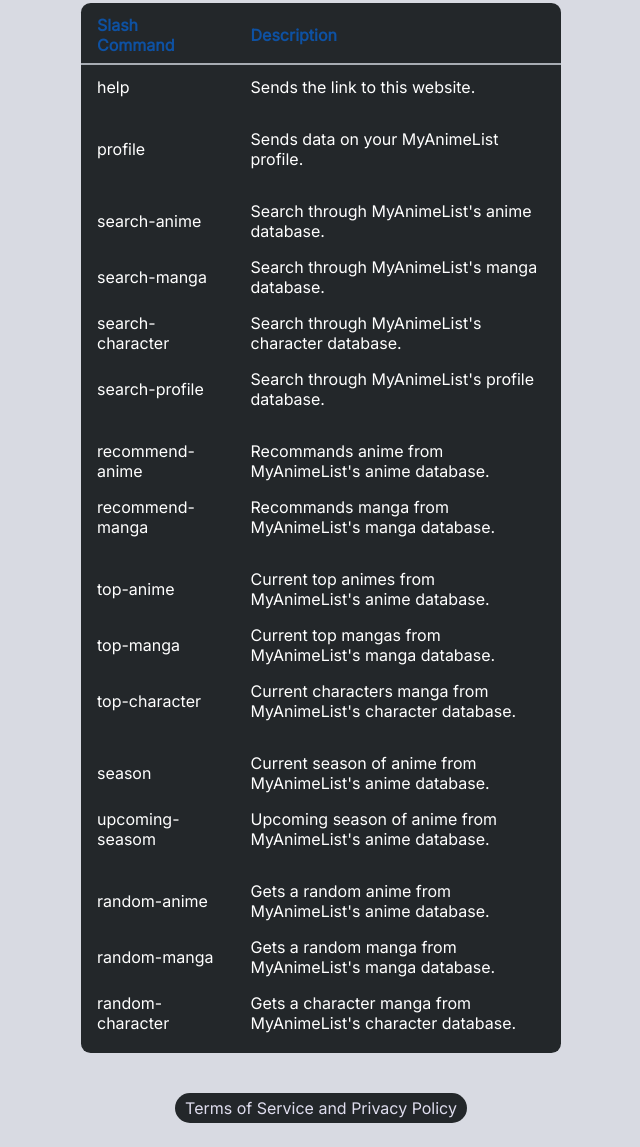
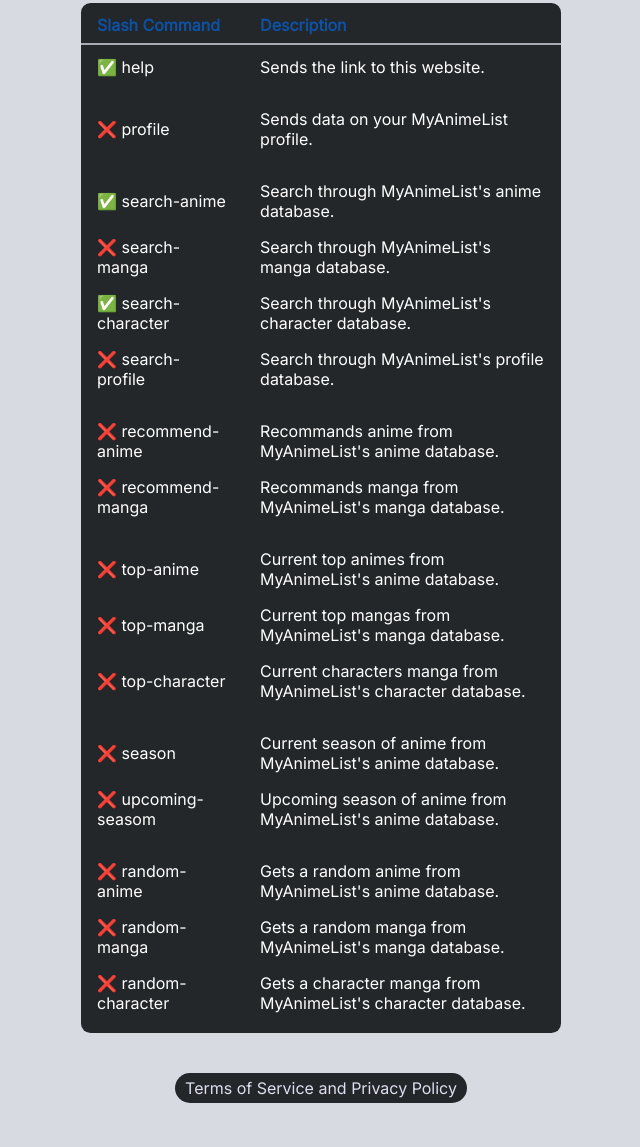
Before and after one commit to dracoishere/myanimebot, a plain HTML site: page index.html in a window 1280 px wide. Shown: the part 397-1544 px from the top of the page, without its empty margins (319-959 px from the left). Drawn offline with Linux system fonts and the light colour scheme.

Commit message:
update status of commands

```diff
--- a/index.html
+++ b/index.html
@@ -27,78 +27,78 @@
 
                 <tbody>
                     <tr>
-                        <td>help</td>
+                        <td>✅ help</td>
                         <td>Sends the link to this website.</td>
                     </tr>
                 <tbody>
                     <tr>
-                        <td>profile</td>
+                        <td>❌ profile</td>
                         <td>Sends data on your MyAnimeList profile.</td>
                     </tr>
                 <tbody>
                     <tr>
                     <tr>
-                        <td>search-anime</td>
+                        <td>✅ search-anime</td>
                         <td>Search through MyAnimeList's anime database.</td>
                     </tr>
                     <tr>
-                        <td>search-manga</td>
+                        <td>❌ search-manga</td>
                         <td>Search through MyAnimeList's manga database.</td>
                     </tr>
                     <tr>
-                        <td>search-character</td>
+                        <td>✅ search-character</td>
                         <td>Search through MyAnimeList's character database.</td>
                     </tr>
                     <tr>
-                        <td>search-profile</td>
+                        <td>❌ search-profile</td>
                         <td>Search through MyAnimeList's profile database.</td>
                     </tr>
                 </tbody>
                 <tr>
                     <tr>
-                        <td>recommend-anime</td>
+                        <td>❌ recommend-anime</td>
                         <td>Recommands anime from MyAnimeList's anime database.</td>
                     </tr>
                     <tr>
-                        <td>recommend-manga</td>
+                        <td>❌ recommend-manga</td>
                         <td>Recommands manga from MyAnimeList's manga database.</td>
                     </tr>
                 </tbody>
                 <tr>
                     <tr>
-                        <td>top-anime</td>
+                        <td>❌ top-anime</td>
                         <td>Current top animes from MyAnimeList's anime database.</td>
                     </tr>
                     <tr>
-                        <td>top-manga</td>
+                        <td>❌ top-manga</td>
                         <td>Current top mangas from MyAnimeList's manga database.</td>
                     </tr>
                     <tr>
-                        <td>top-character</td>
+                        <td>❌ top-character</td>
                         <td>Current characters manga from MyAnimeList's character database.</td>
                     </tr>
                 </tbody>
                 <tr>
                     <tr>
-                        <td>season</td>
+                        <td>❌ season</td>
                         <td>Current season of anime from MyAnimeList's anime database.</td>
                     </tr>
                     <tr>
-                        <td>upcoming-seasom</td>
+                        <td>❌ upcoming-seasom</td>
                         <td>Upcoming season of anime from MyAnimeList's anime database.</td>
                     </tr>
                 </tbody>
                 <tr>
                     <tr>
-                        <td>random-anime</td>
+                        <td>❌ random-anime</td>
                         <td>Gets a random anime from MyAnimeList's anime database.</td>
                     </tr>
                     <tr>
-                        <td>random-manga</td>
+                        <td>❌ random-manga</td>
                         <td>Gets a random manga from MyAnimeList's manga database.</td>
                     </tr>
                     <tr>
-                        <td>random-character</td>
+                        <td>❌ random-character</td>
                         <td>Gets a character manga from MyAnimeList's character database.</td>
                     </tr>
                 </tbody>
```
